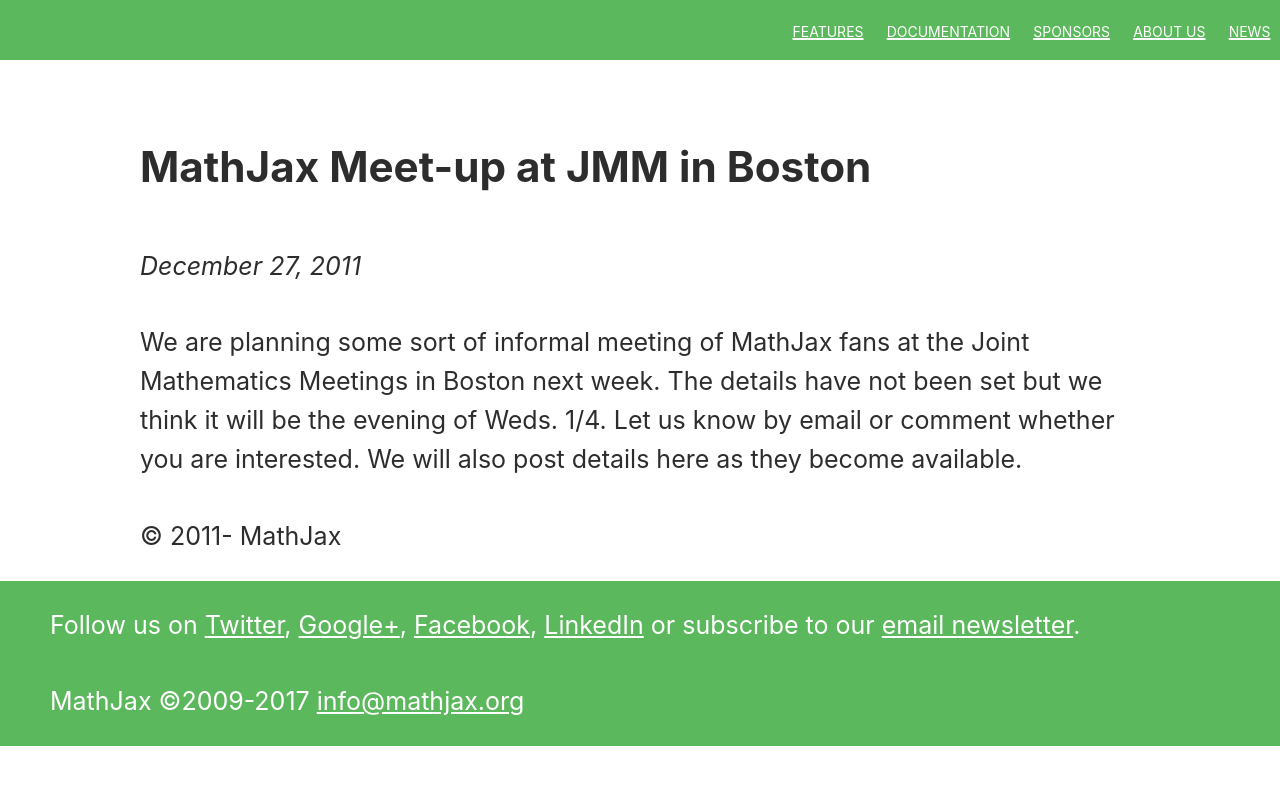
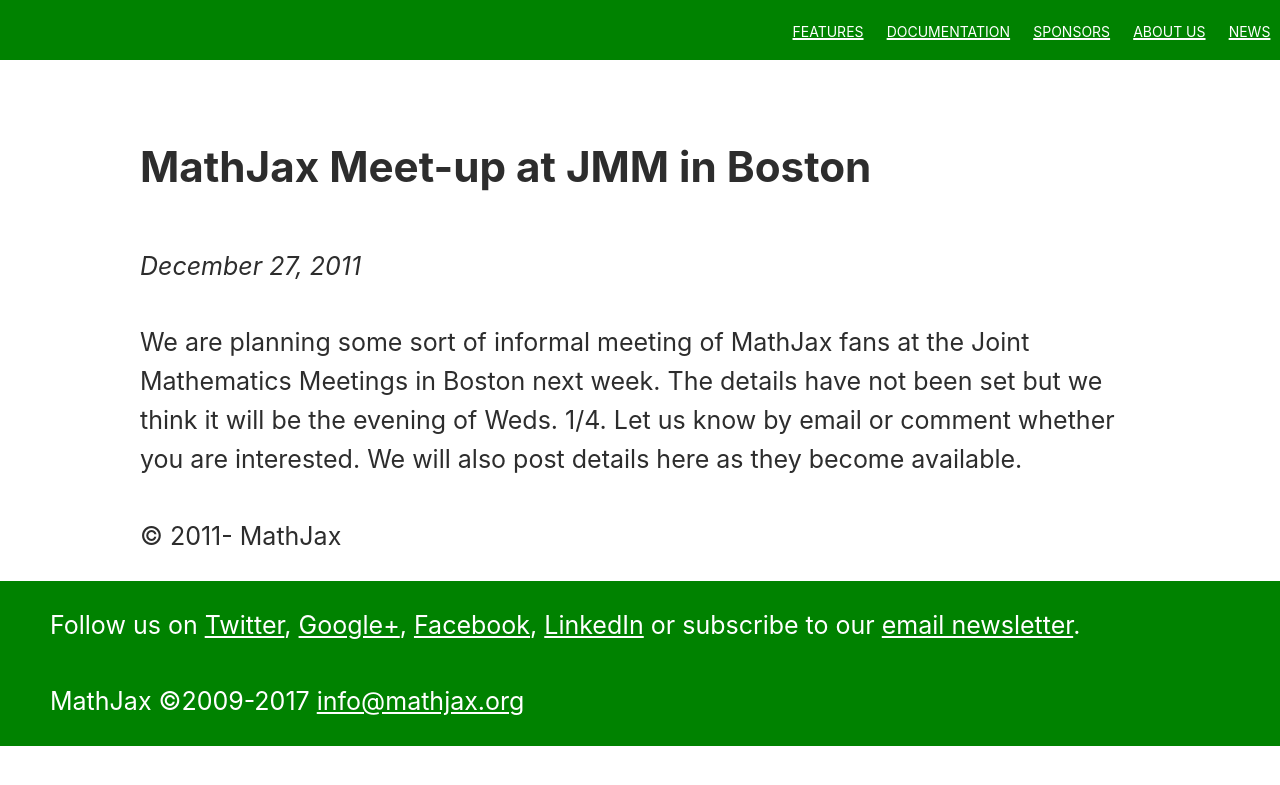
Before and after one commit to mathjax/MathJax-website, a Jekyll site: the page built from _posts/2011/2011-12-27-mathjax-meet-up-at-jmm-in-boston.md, in a window 1280 px wide. Shown: the top 785 px of the page. Built offline with Jekyll 4.4.1, drawn with Linux system fonts in a browser that asks for light colours.

Commit message:
[css] improve contrast

```diff
--- a/css/styles.scss
+++ b/css/styles.scss
@@ -1,6 +1,10 @@
 ---
 ---
 @import 'normalize';
+
+/* SASS */
+
+$primary-color: #008200;
 
 /* Basics */
 
@@ -64,12 +68,12 @@
 }
 
 a {
-    color: #169538
+    color: lighten($primary-color,10%);
 }
 
 a:focus,
 a:hover {
-    color: #397F4C
+    color: darken($primary-color, 10%)
 }
 
 time {
@@ -107,7 +111,7 @@
 
 .nav,
 .footer {
-    background-color: #5cb85c;
+    background-color: $primary-color;
     color: #fff;
     display: block;
     display: -webkit-box;
@@ -154,9 +158,8 @@
 }
 
 .nav a:hover,
-,
 .footer a:hover {
-    color: #397F4C;
+    color: black;
 }
 
 .footer {
@@ -220,12 +223,12 @@
     background-color: #f3f3f3;
     margin-top: 3em;
     padding: 0 2em;
+    position: relative;
 }
 
 .btn {
     color: #fff;
-    background-color: #5cb85c;
-    border-color: #4cae4c;
+    background-color: $primary-color;
     display: block;
     text-align: center;
     padding: .5em 1em;
@@ -236,15 +239,15 @@
     -moz-user-select: none;
     -ms-user-select: none;
     user-select: none;
-    border: 1px solid transparent;
+    border: 1px solid darken($primary-color,10%);
     border-radius: 4px;
     text-decoration: none;
 }
 
 .btn:hover,
 .btn:focus {
-    background-color: #449d44;
-    border-color: #398439;
+    @extend .btn;
+    background-color: darken($primary-color,5%);
 }
 
 .btn[href*="//"]::after {
```
